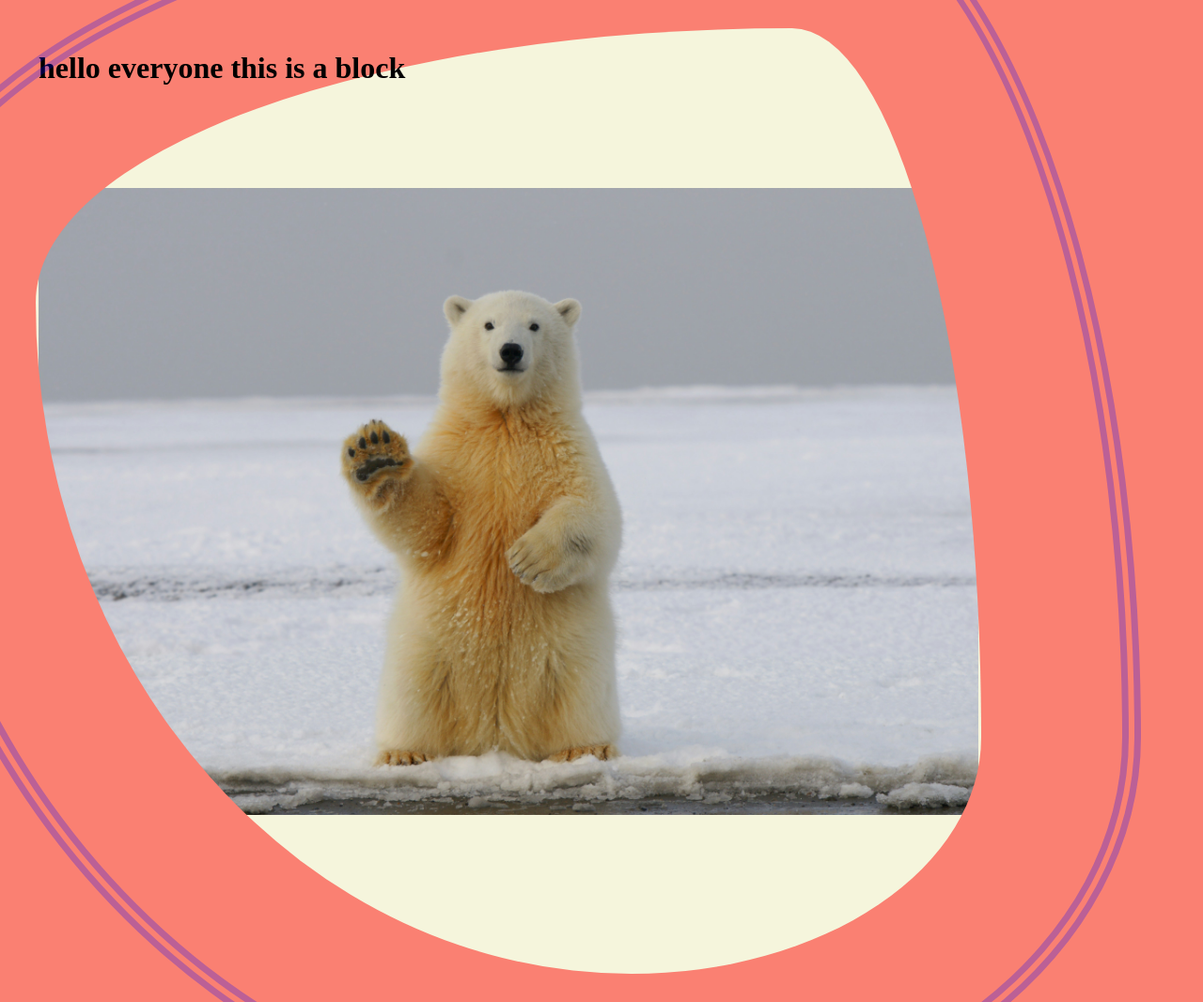
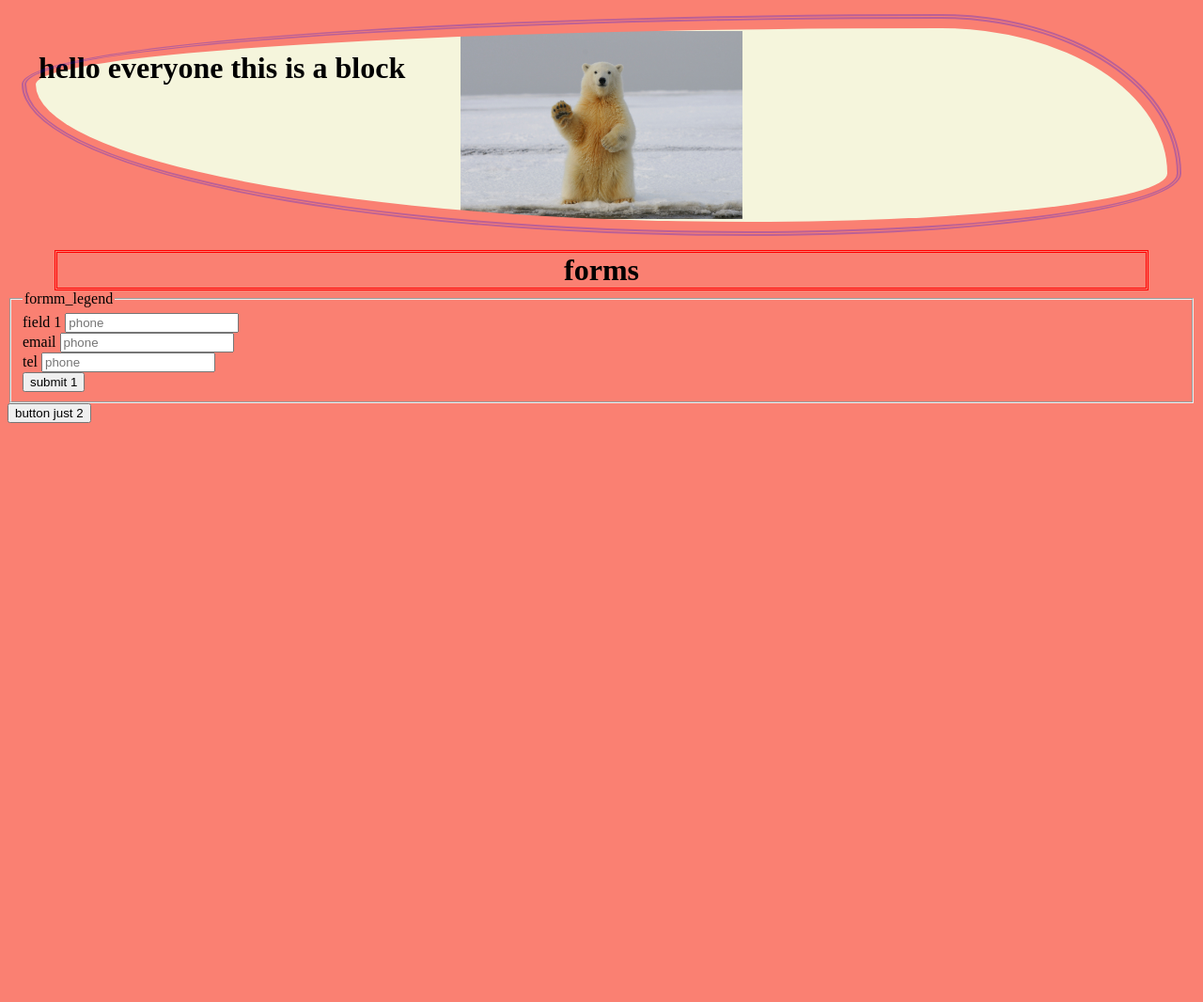
Before and after one commit to ArijTrad/Arij-Aroken-Learning-materials, a plain HTML site: page b_module_1_html_css/c_somecourse/c_some_content.html in a window 1280 px wide. Shown: the whole page at 94% size. After the commit the page ends 800 px from the top, so only its background shows below. Drawn offline with Linux system fonts and the light colour scheme.

Commit message:
form domachka

```diff
--- a/b_module_1_html_css/c_somecourse/c_some_content.html
+++ b/b_module_1_html_css/c_somecourse/c_some_content.html
@@ -18,6 +18,31 @@
 
 
 
+    <div>
+        <h1 class="formsh1">forms</h1>
+    </div>
+
+    <form action="">
+<fieldset>
+    <legend>formm_legend</legend>
+
+    <label for="f1">field 1 </label>
+    <input type="text" placeholder="phone" id="f1">
+
+<br>
+    <label for="f2">email</label>
+        <input type="email" placeholder="phone" name="" id="" >
+        <br>
+    <label for="f2" >tel </label>
+        <input type="tel" placeholder="phone" id="" required>
+
+        <br>
+<button type="submit">submit 1</button>
+</fieldset>
+<button type="button">button just 2</button>
+</form>
+
+
 
 </body>
 </html>
--- a/b_module_1_html_css/c_somecourse/sttt.css
+++ b/b_module_1_html_css/c_somecourse/sttt.css
@@ -5,13 +5,13 @@ body{
 
 .block{
     background-color: beige;
-border-radius: 80% 20% 37% 63% / 29% 75% 25% 71% ;
-border: 3px transparent solid;
+    border-radius: 80% 20% 37% 63% / 29% 75% 25% 71% ;
+    border: 3px transparent solid;
 
 margin: 30px;
 
-width: 1000px;
-height: 1000px;
+width: auto;
+height: 200px;
 
 background-image: url(../../a_aroken_vodni_modyl/hans-jurgen-mager-qQWV91TTBrE-unsplash.jpg);
 
@@ -20,11 +20,13 @@ background-size:contain;
 
 background-position: 50%;
 
-outline: 20px double rgba(0, 0, 255, 0.254);
-outline-offset: 150px;
-
-
-
-
+outline: 5px double rgba(0, 0, 255, 0.254);
+outline-offset: 10px;
 
 }
+
+.formsh1{
+    border: 3px red double;
+    margin: auto 50px auto;
+    text-align: center;
+}
--- /dev/null
+++ b/b_module_1_html_css/d_form_homework/form.css
@@ -0,0 +1,49 @@
+body{
+    height: 9000px;
+}
+
+*{
+    font-family: sans-serif;
+}
+
+fieldset {
+  /* border: 1px solid #333; */
+  border-radius: 8px;
+   width: 300px;
+}
+
+label{
+    display: inline-block;
+    margin: 0.7em auto 0.1em;
+}
+
+input:not([type="checkbox"]) {
+  height: 20px;
+}
+
+
+textarea {
+  max-height: 200px;
+  min-height: 50px;
+  resize: vertical;
+
+}
+
+textarea , input:not([type="checkbox"]){
+      width: 200px;
+  border: 1.2px solid #333;
+  border-radius: 4px;
+padding-left: 10px;
+
+}
+
+
+button{
+    margin-top: 1em;
+}
+
+
+
+ button , #checkbox-input {
+    cursor: pointer;
+}
```
Also changed, not shown: b_module_1_html_css/d_form_homework/form.html (added, +47 -0 lines), index.html (+8 -0 lines).
